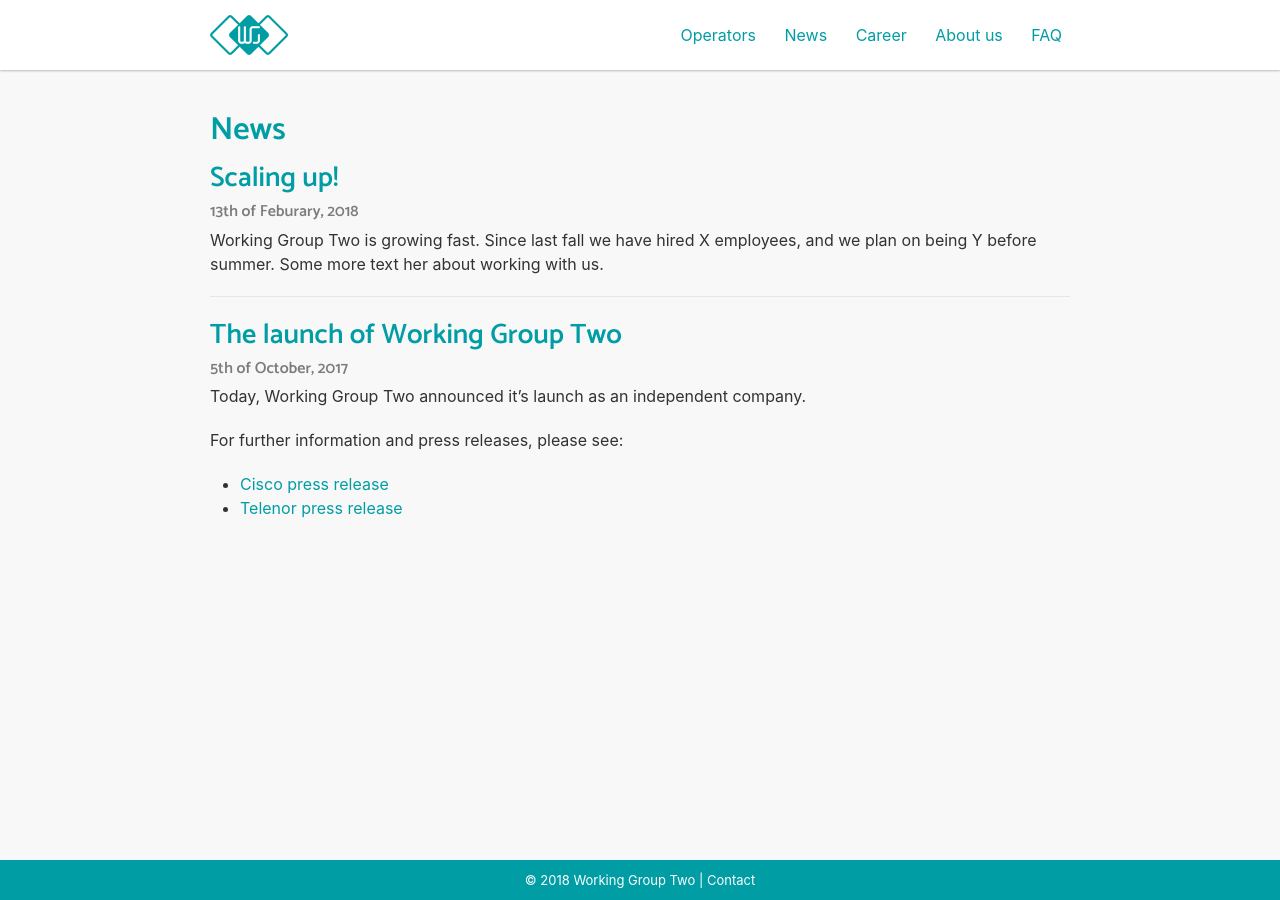
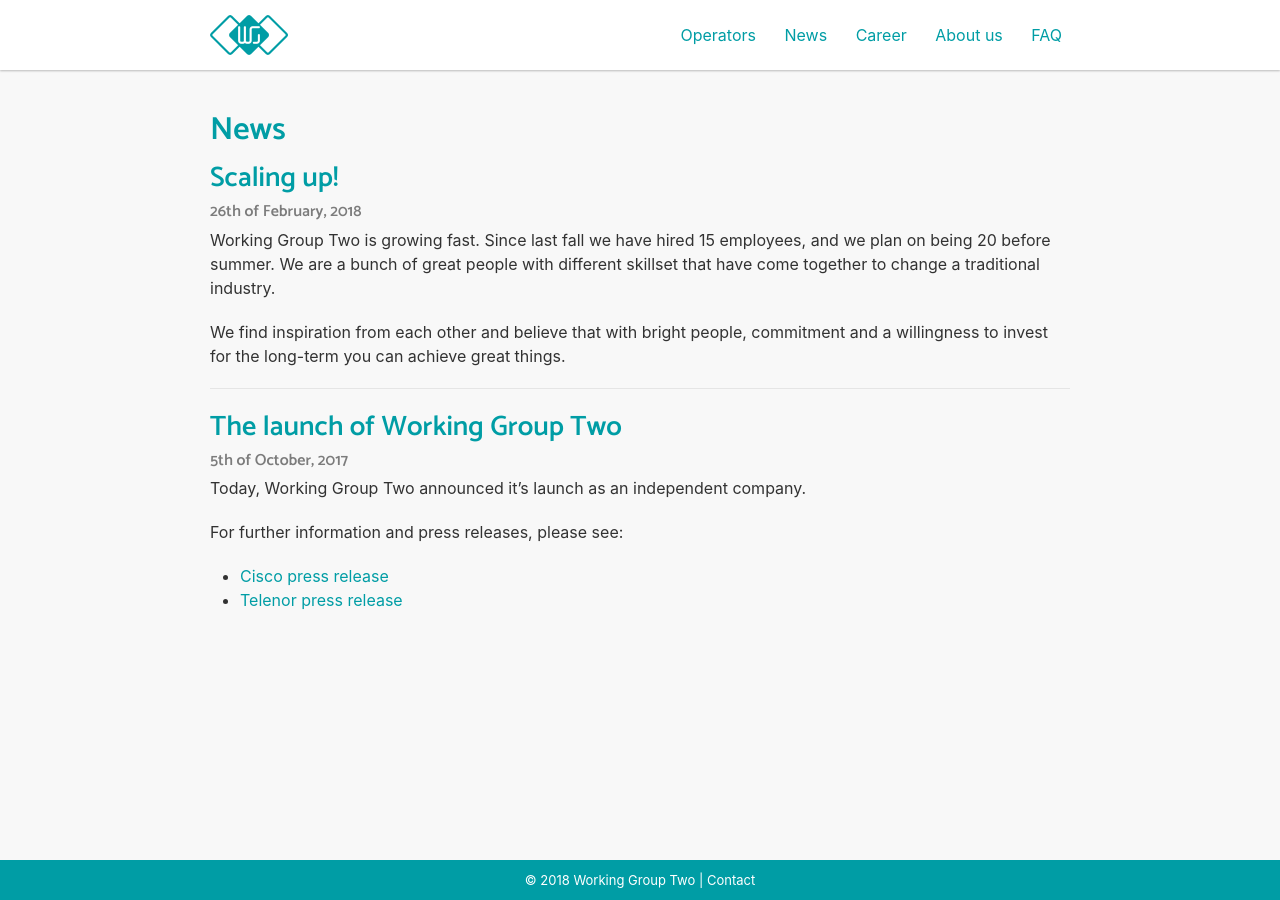
Before and after one commit to working-group-two/engineering-blog, a Jekyll site: the page built from pages/news.md, in a window 1280 px wide. Built offline with Jekyll 4.4.1, drawn with Linux system fonts in a browser that asks for light colours; nearby versions of some CDN libraries.

Commit message:
Update news.md
I added the numbers if they are official?. I also added some text.

```diff
--- a/pages/news.md
+++ b/pages/news.md
@@ -7,9 +7,11 @@
 # News
 
 ## Scaling up!
-### 13th of Feburary, 2018
+### 26th of February, 2018
 
-Working Group Two is growing fast. Since last fall we have hired X employees, and we plan on being Y before summer. Some more text her about working with us.
+Working Group Two is growing fast. Since last fall we have hired 15 employees, and we plan on being 20 before summer. We are a bunch of great people with different skillset that have come together to change a traditional industry.
+
+We find inspiration from each other and believe that with bright people, commitment and a willingness to invest for the long-term you can achieve great things.
 
 ---
 
```
